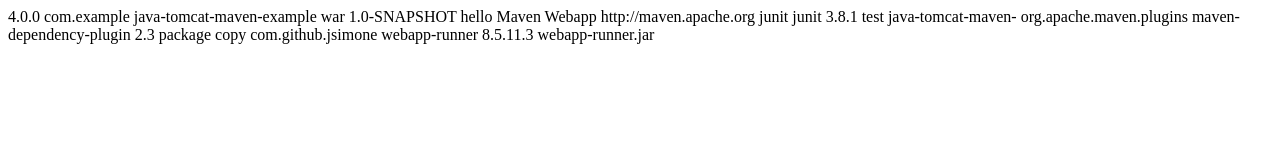
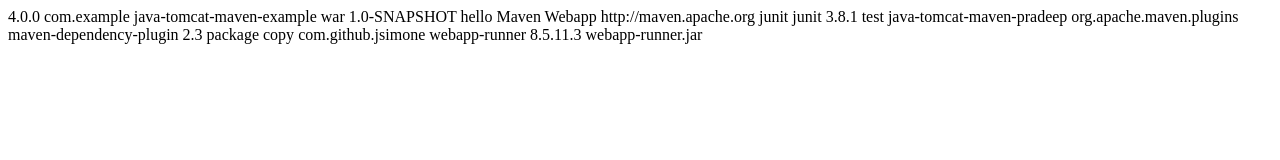
Before and after one commit to apn2993/devops, a plain HTML site: page index.html in a window 1280 px wide. Drawn offline with Linux system fonts and the light colour scheme.

Commit message:
Update index.html

```diff
--- a/index.html
+++ b/index.html
@@ -16,7 +16,7 @@
     </dependency>
   </dependencies>
   <build>
-    <finalName>java-tomcat-maven-</finalName>
+    <finalName>java-tomcat-maven-pradeep</finalName>
     <plugins>
       <plugin>
         <groupId>org.apache.maven.plugins</groupId>
```
